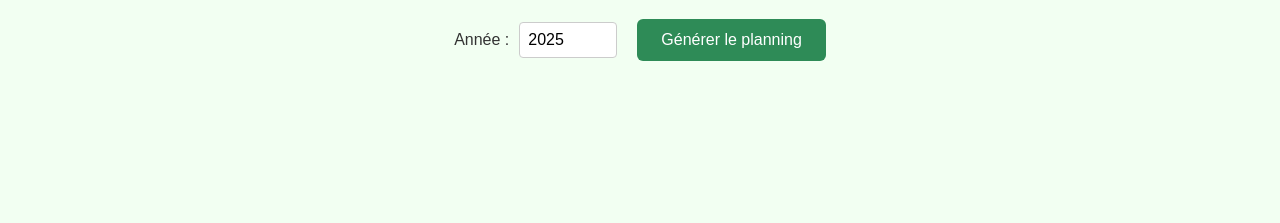
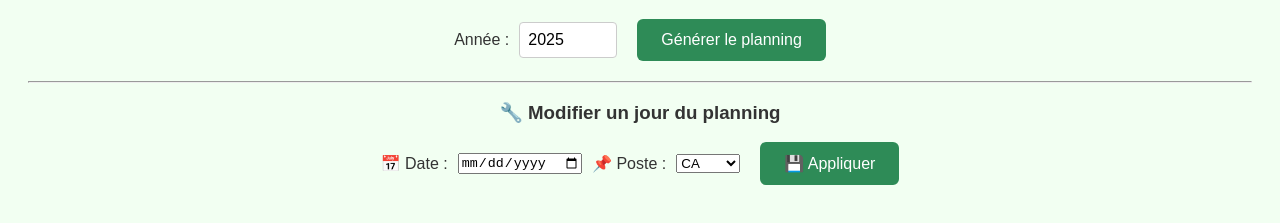
Before and after one commit to flight7218/ROULEMENT-2X8-VERT, a plain HTML site: page index.html in a window 1280 px wide. Shown: the part 89-312 px from the top of the page. Drawn offline with Linux system fonts and the light colour scheme.

Commit message:
Update index.html

```diff
--- a/index.html
+++ b/index.html
@@ -15,6 +15,24 @@
     <button id="generateBtn">Générer le planning</button>
   </div>
 
+  <hr>
+  <h3>🔧 Modifier un jour du planning</h3>
+  <div class="center">
+    <label for="modifDate">📅 Date :</label>
+    <input type="date" id="modifDate" />
+    <label for="modifValeur">📌 Poste :</label>
+    <select id="modifValeur">
+      <option value="CA">CA</option>
+      <option value="RC">RC</option>
+      <option value="ASA16">ASA16</option>
+      <option value="ASA13">ASA13</option>
+      <option value="M">M</option>
+      <option value="F">F</option>
+      <option value="CE">CE</option>
+    </select>
+    <button id="applyModif">💾 Appliquer</button>
+  </div>
+
   <div id="planningContainer"></div>
 
   <script src="app.js"></script>
```
